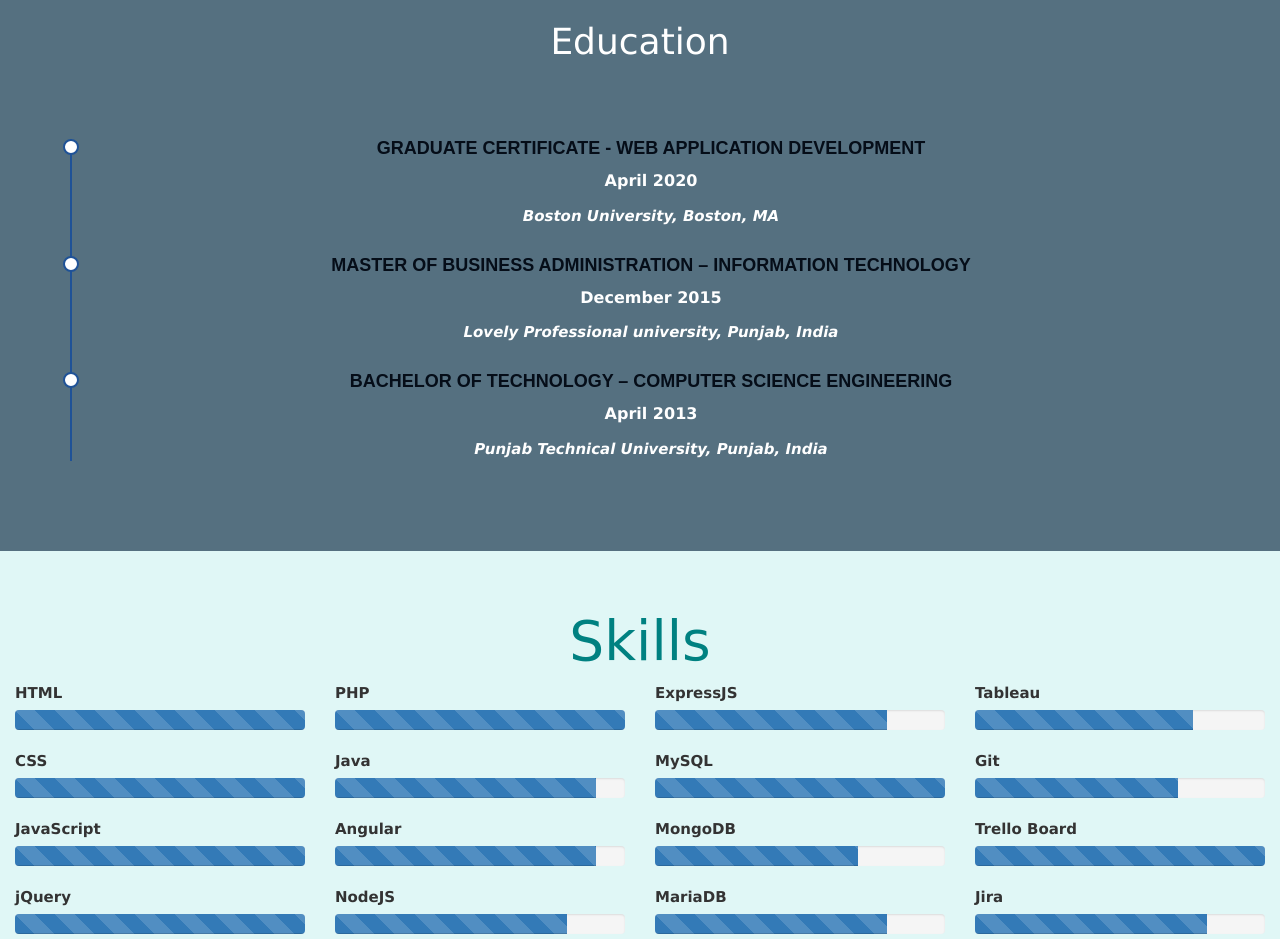
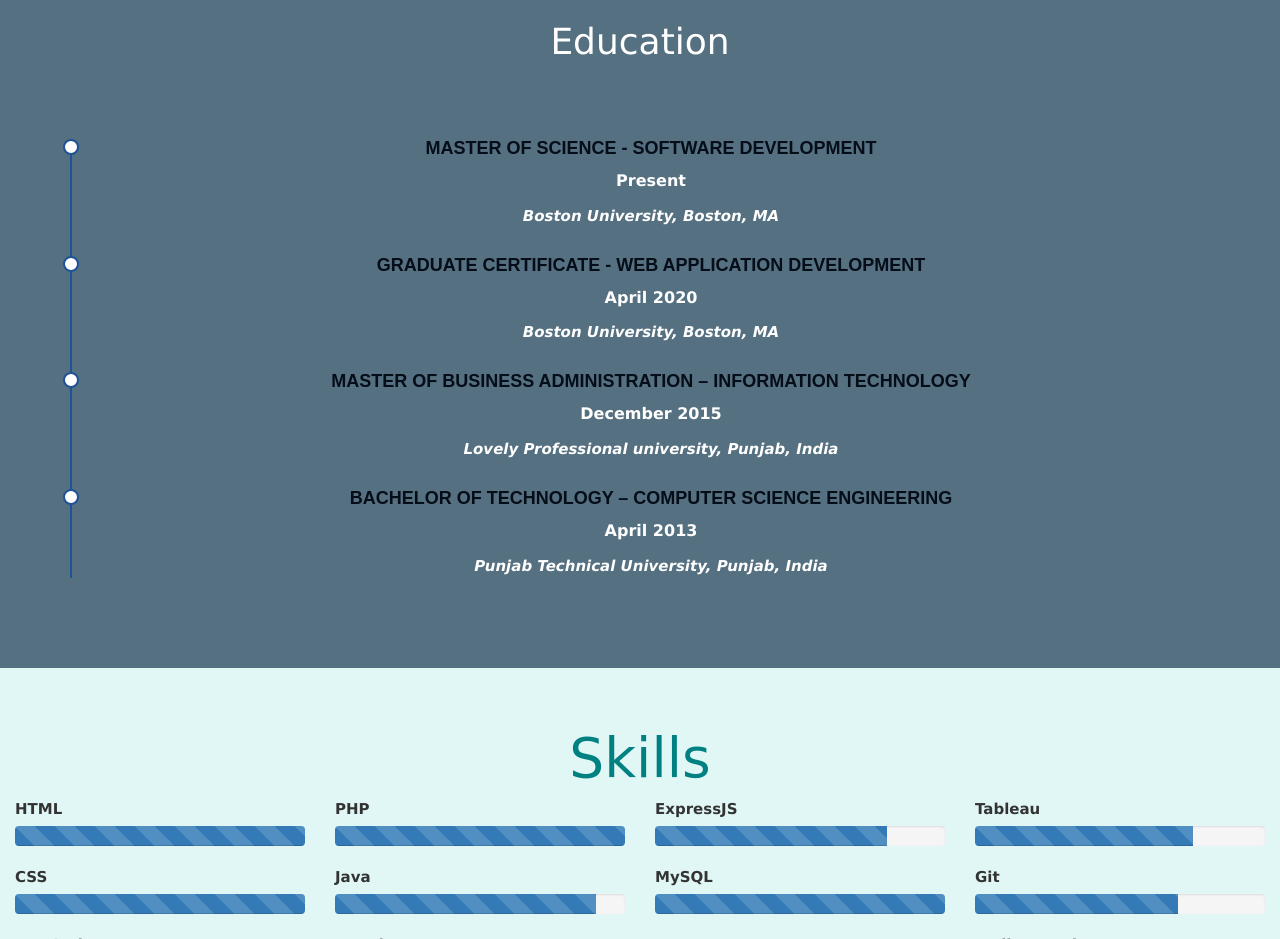
Before and after one commit to balramjot/balramjotsaini, a plain HTML site: page index.html in a window 1280 px wide. Shown: the part 2900-3839 px from the top of the page. Drawn offline with nearby package versions, Linux system fonts and the light colour scheme; a web font is replaced by a local one.

Commit message:
Education updated

```diff
--- a/index.html
+++ b/index.html
@@ -287,6 +287,13 @@
 
                                 <div class="col-lg-12" data-aos="fade-up" data-aos-delay="100">
                                 <div class="resume-item">
+                                    <h4>Master of Science - Software Development</h4>
+                                    <h5 style="background: none;">Present</h5>
+                                    <p><b><em>Boston University, Boston, MA </em></b></p>
+
+                                </div>
+
+                                <div class="resume-item">
                                     <h4>Graduate Certificate - Web Application Development</h4>
                                     <h5 style="background: none;">April 2020</h5>
                                     <p><b><em>Boston University, Boston, MA </em></b></p>
```
